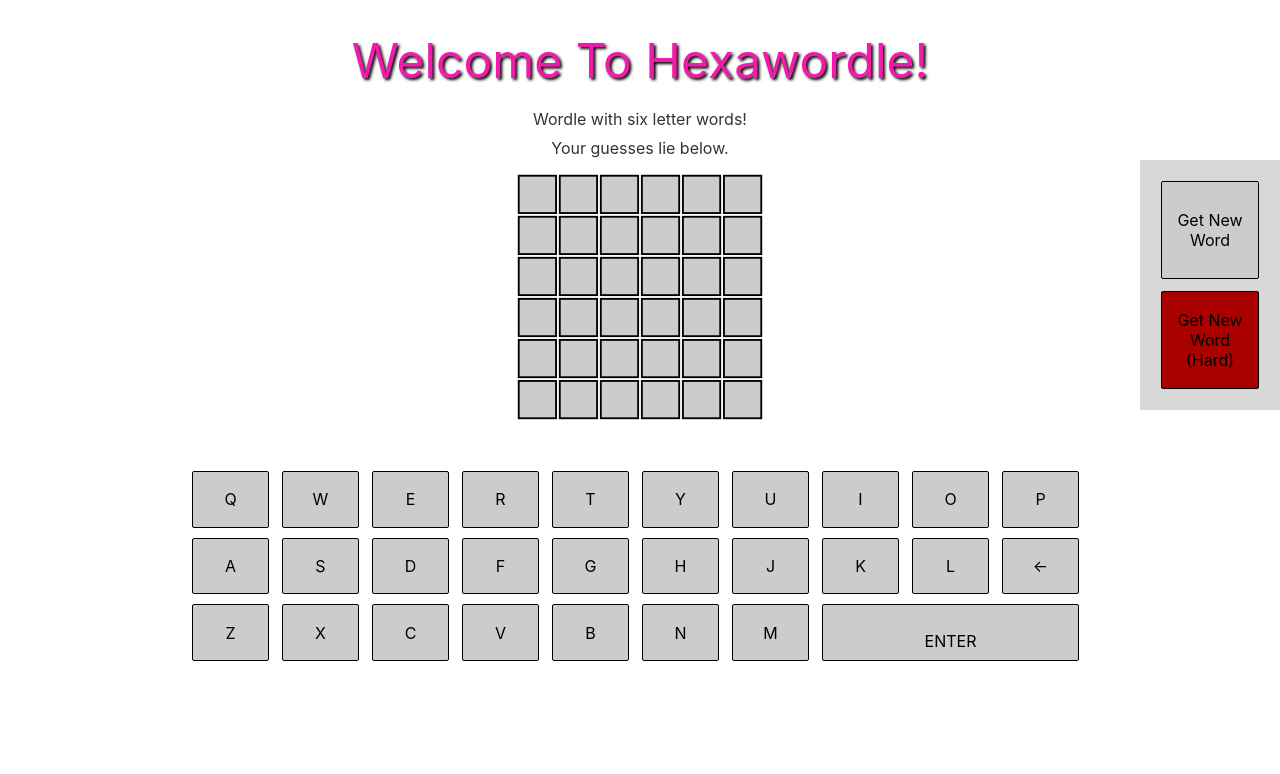
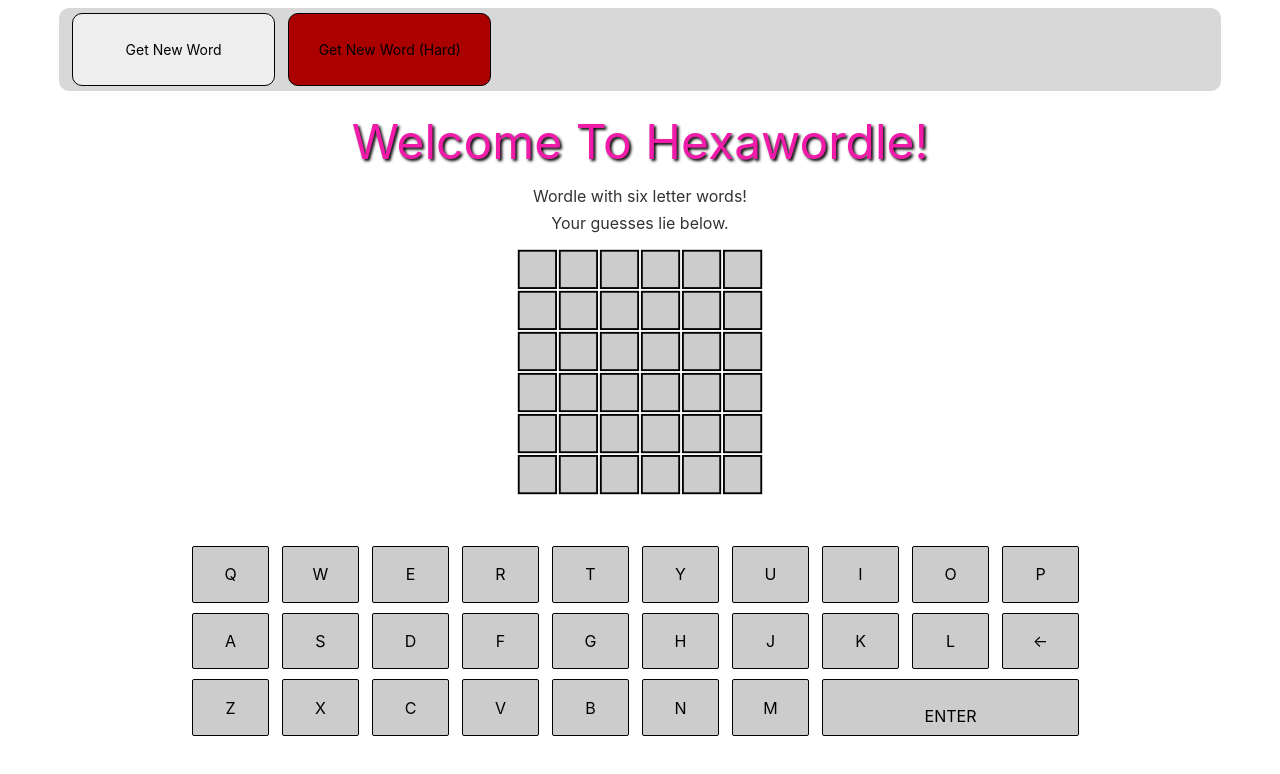
Before and after one commit to lennychuCS/hexawordle-app, a Svelte app in the folder app/: page / in a window 1280 px wide. Shown: the top 774 px of the page. Built offline with nearby package versions, Linux system fonts and the light colour scheme.

Commit message:
Moved buttons. Fixed something

```diff
--- a/app/src/App.svelte
+++ b/app/src/App.svelte
@@ -63,17 +63,17 @@
 
 <div id="navBar" class="navBar">
 	<button id='newWord'
-		class='button'
+		class='button nwButton'
 		type='button'
 		on:click={(_) => chooseRightWord(hardWordChance)}
-		style='grid-row-start: 1; grid-row-end: 2;'>
+		style='grid-col-start: 1; grid-col-end: 2;'>
 		<span>Get New Word</span></button>
 
 	<button id='newHardWord'
 		class='button nhwButton'
 		type='button'
 		on:click={(_) => chooseRightWord(0.9)}
-		style='grid-row-start: 2; grid-row-end: 3;'>
+		style='grid-col-start: 2; grid-col-end: 3;'>
 		<span>Get New Word (Hard)</span></button>
 </div>
 
@@ -119,7 +119,7 @@
 		text-align: center;
 		padding: 2px;
 		margin: 0;
-		line-height: 0.8;
+		line-height: 0.7;
 	}
 
 	main {
@@ -141,19 +141,23 @@
 	#guessBoxes{margin-left:auto; margin-right:auto; display:block;}
 
 	.navBar{
+		margin-left:auto;
+		margin-right:auto;
 		display: grid;
-		grid-template-columns: 1;
-		grid-template-rows: repeat(2, 100px);
-		gap: 10px;
-		height: 210px;
-		width: 10%;
-		max-width: 100px;
-		float: right;
-		position: absolute;
-		top: 20%;
-		right: 0px;
+		grid-template-columns:repeat(5, 18%);
+		grid-template-rows: 1;
+		gap: 1%;
+		height: 15%;
+		max-height: 75px;
+		width: 90%;
+		position: static;
+		top: 0px;
 		background-color: rgba(200,200,200,0.7);
-		padding: 20px;
+		padding-top: 4px;
+		padding-bottom: 4px;
+		padding-left: 1%;
+		padding-right: 1%;
+		border-radius: 10px;
 	}
 
 	.button {
@@ -163,16 +167,20 @@
 		text-align: center;
 		text-decoration: none;
 		display: inline-block;
-		font-size: 16px;
+		font-size: 14px;
 		margin: 1px 1px;
-		cursor: pointer;
+		cursor: grab;
 		transition-duration: 0.4s;
-		background-color: #ccc;
-		writing-mode:sideways-rl;
+		background-color: #bbb;
+		border-radius: 10px;
   	}
 
 	.nhwButton {
 		background-color: #AA0000;
+	}
+
+	.nwButton {
+		background-color: #eee;
 	}
 
 	.box {
--- a/app/src/keyProcesser.js
+++ b/app/src/keyProcesser.js
@@ -21,21 +21,21 @@ export function initGame(){
 export function processKey(key, guessDataReadonly, correctWord, letterNum, guessNum, lettersList){
     if(!gameWon){
         if(key === 'ENTER'){
-            if(letterNum==6){
-                if(checkValidWord(guessDataReadonly, guessNum)){
-                    checkLetters(guessDataReadonly, correctWord, guessNum);
-                    currentGuess.update(guess => {
-                        allLetters.update(() => lettersList + guessNum);
 
-                        return guess + 1
-                    })
-                    currentLetter.set(0);
-                } else {
-                    alert('Not a Valid Word!');
-                }
-            } else {
+            if(letterNum!=6){
                 alert('Your word is not long enough!');
             }
+
+            if(!checkValidWord(guessDataReadonly, guessNum)){
+                alert('Not a Valid Word!');
+            }
+
+            checkLetters(guessDataReadonly, correctWord, guessNum);
+            currentGuess.update(guess => {
+                allLetters.update(() => lettersList + guessNum);
+                return guess + 1
+            })
+
         } else if(letterNum != 0 && key == 'BACKSPACE') {
             let tempGuessdata = guessDataReadonly;
             tempGuessdata[guessNum].text[letterNum - 1] = '';
```
